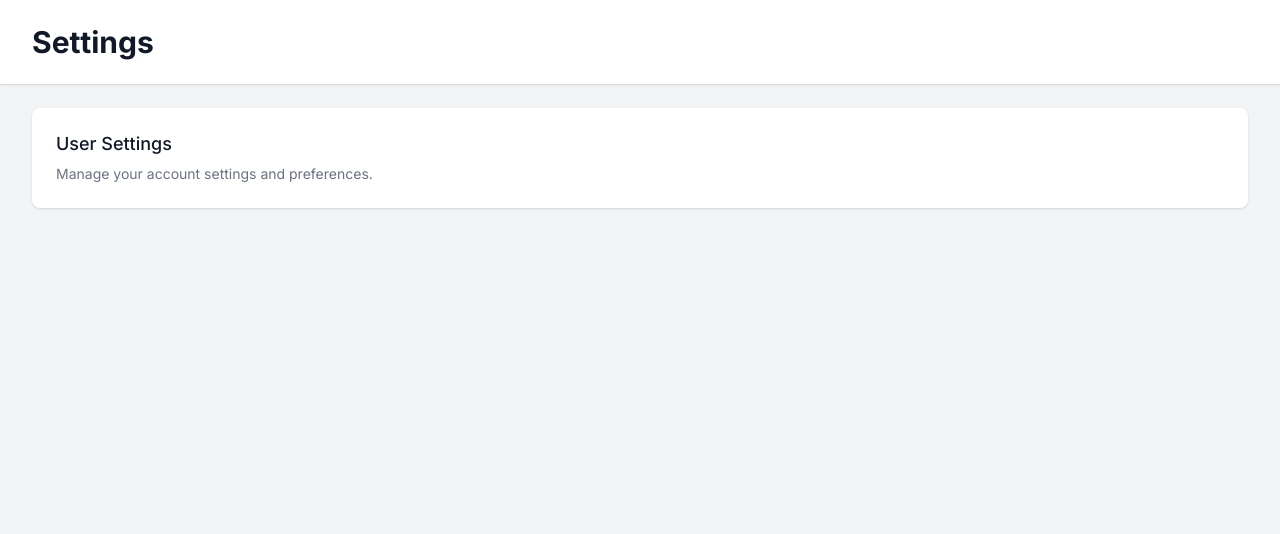
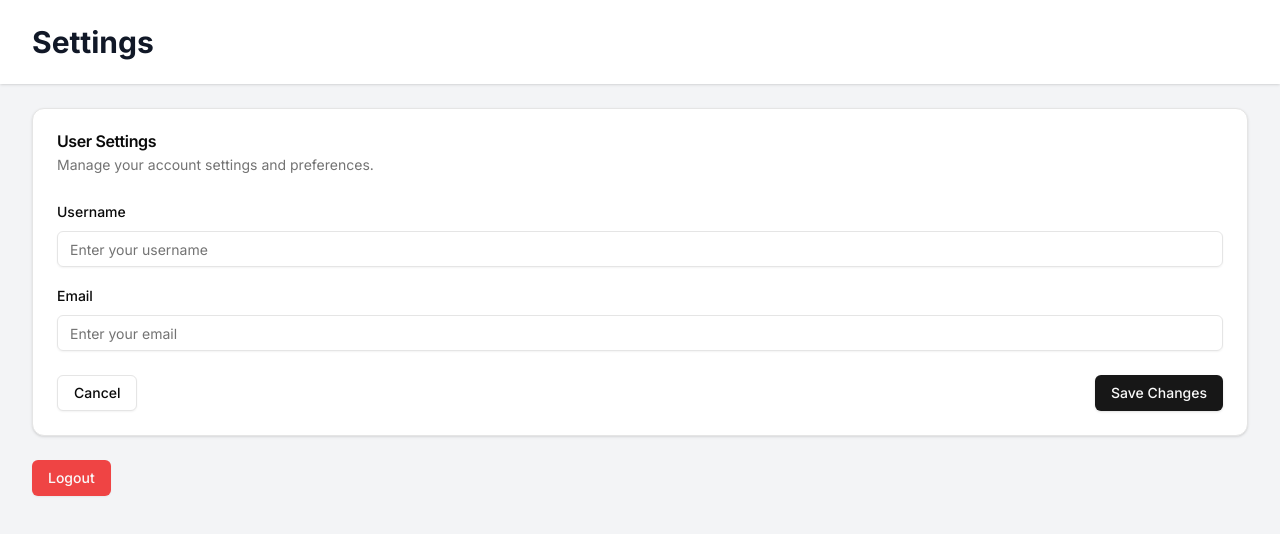
Before and after one commit to palworth/vai, a Next.js app: page /settings in a window 1280 px wide. Shown: the top 534 px of the page. Built offline with nearby package versions, Linux system fonts and the light colour scheme.

Commit message:
add log out button

```diff
--- a/app/settings/page.tsx
+++ b/app/settings/page.tsx
@@ -1,4 +1,20 @@
+'use client'
+
+import { useState } from 'react'
+import { Button } from "@/components/ui/button"
+import { Card, CardContent, CardDescription, CardFooter, CardHeader, CardTitle } from "@/components/ui/card"
+import { Input } from "@/components/ui/input"
+import { Label } from "@/components/ui/label"
+
 export default function Settings() {
+  const [username, setUsername] = useState('')
+  const [email, setEmail] = useState('')
+
+  const handleLogout = () => {
+    // TODO: Implement actual logout functionality
+    console.log('Logout clicked')
+  }
+
   return (
     <div className="min-h-screen bg-gray-100">
       <header className="bg-white shadow">
@@ -8,14 +24,39 @@ export default function Settings() {
       </header>
       <main>
         <div className="max-w-7xl mx-auto py-6 sm:px-6 lg:px-8">
-            <div className="bg-white shadow sm:rounded-lg">
-              <div className="px-4 py-5 sm:p-6">
-                <h3 className="text-lg leading-6 font-medium text-gray-900">User Settings</h3>
-                <div className="mt-2 max-w-xl text-sm text-gray-500">
-                  <p>Manage your account settings and preferences.</p>
+          <Card>
+            <CardHeader>
+              <CardTitle>User Settings</CardTitle>
+              <CardDescription>Manage your account settings and preferences.</CardDescription>
+            </CardHeader>
+            <CardContent className="space-y-4">
+              <div className="space-y-2">
+                <Label htmlFor="username">Username</Label>
+                <Input
+                  id="username"
+                  value={username}
+                  onChange={(e) => setUsername(e.target.value)}
+                  placeholder="Enter your username"
+                />
               </div>
-                {/* Add settings options here */}
+              <div className="space-y-2">
+                <Label htmlFor="email">Email</Label>
+                <Input
+                  id="email"
+                  type="email"
+                  value={email}
+                  onChange={(e) => setEmail(e.target.value)}
+                  placeholder="Enter your email"
+                />
               </div>
+            </CardContent>
+            <CardFooter className="flex justify-between">
+              <Button variant="outline">Cancel</Button>
+              <Button>Save Changes</Button>
+            </CardFooter>
+          </Card>
+          <div className="mt-6">
+            <Button variant="destructive" onClick={handleLogout}>Logout</Button>
           </div>
         </div>
       </main>
```
Lines whose indentation alone changed are shown as unchanged.
